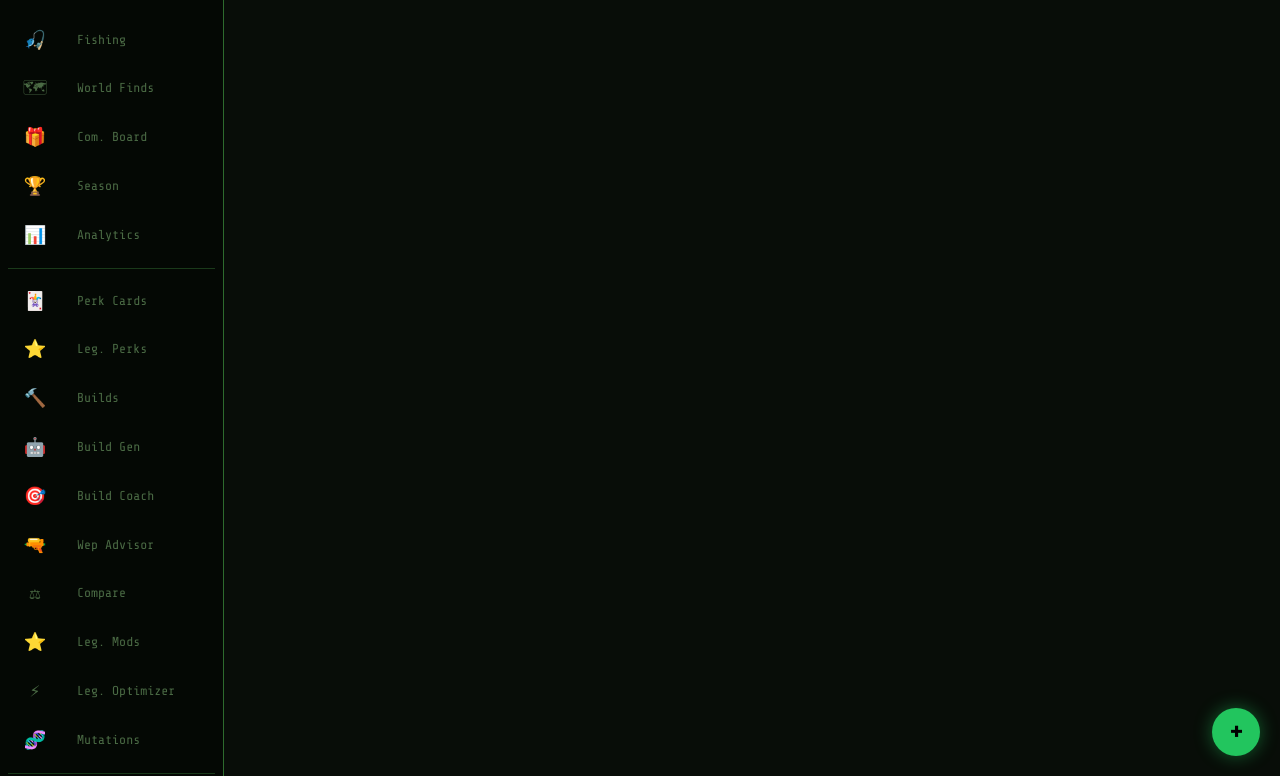
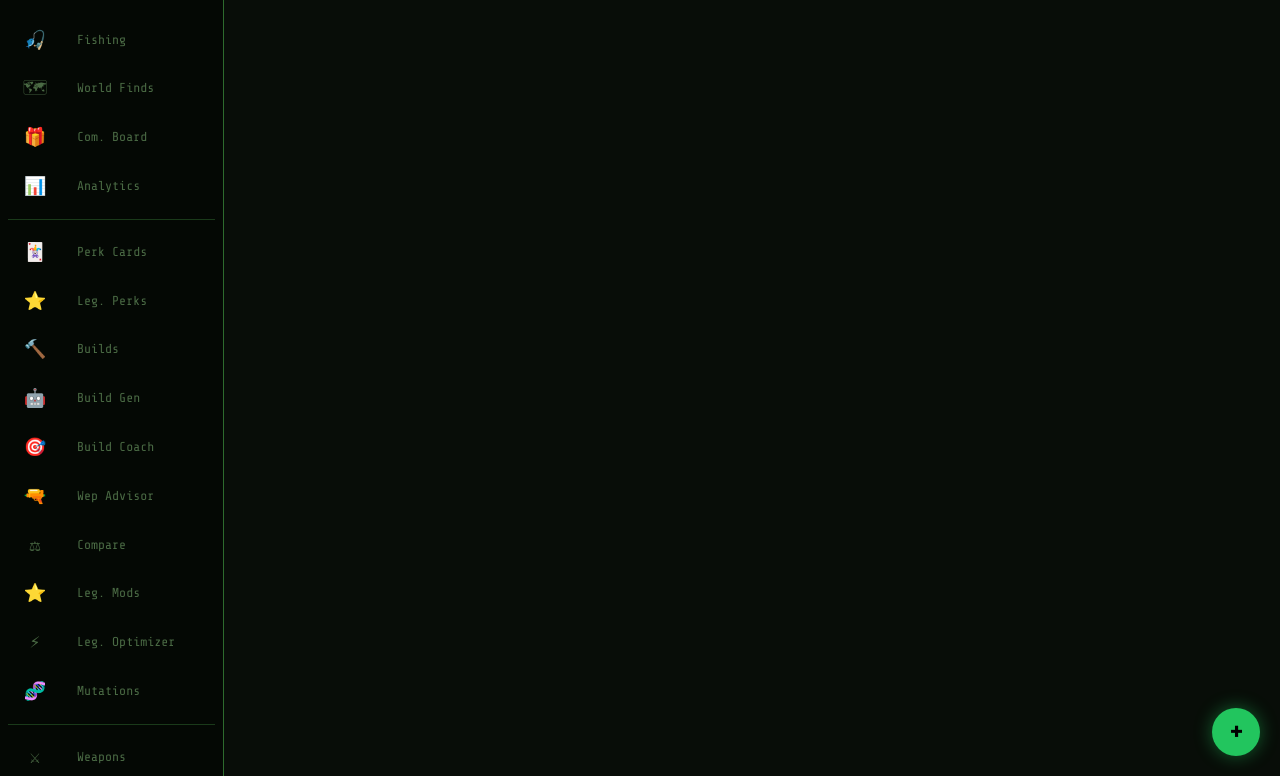
Before and after one commit to Manshoon03/fo76-tracker, a Flask app: page /ammo in a window 1280 px wide. Shown: the part 386-1162 px from the top of the page. Run offline with Flask 3, Linux system fonts and the light colour scheme; the visitor is signed in with stand-in values (Sample User, id 1); data comes from the database, SQL or seed files in the repository; data that the repository does not hold is empty.

Commit message:
Retire season tracker from sidebar navigation
Routes kept intact for historical data access if needed.

Co-Authored-By: Claude Opus 4.6 <noreply@anthropic.com>

```diff
--- a/templates/base.html
+++ b/templates/base.html
@@ -77,7 +77,6 @@
     <a href="/fishing"      class="sidebar-item {% if '/fishing' in ni %}active{% endif %}"      title="Fishing Log">   <span class="si-icon">🎣</span><span class="si-label">Fishing</span></a>
     <a href="/world-finds" class="sidebar-item {% if '/world-finds' in ni %}active{% endif %}" title="World Finds">   <span class="si-icon">🗺</span><span class="si-label">World Finds</span></a>
     <a href="/community-board" class="sidebar-item {% if '/community-board' in ni %}active{% endif %}" title="Community Board"><span class="si-icon">🎁</span><span class="si-label">Com. Board</span></a>
-    <a href="/season"       class="sidebar-item {% if '/season' in ni %}active{% endif %}"       title="Season">      <span class="si-icon">🏆</span><span class="si-label">Season</span></a>
     <a href="/analytics"    class="sidebar-item {% if '/analytics' in ni %}active{% endif %}"    title="Analytics">   <span class="si-icon">📊</span><span class="si-label">Analytics</span></a>
   </div>
 
```
